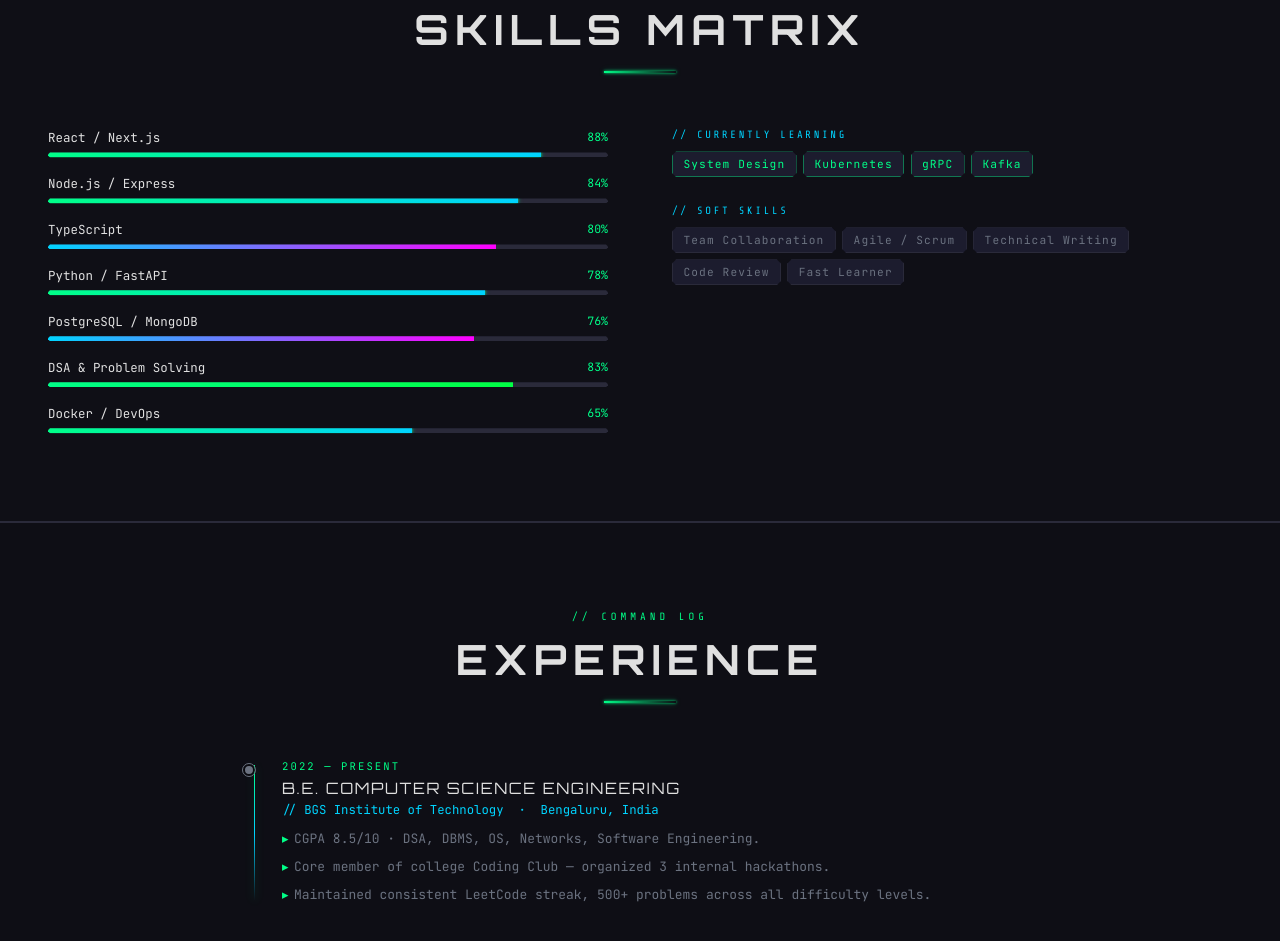
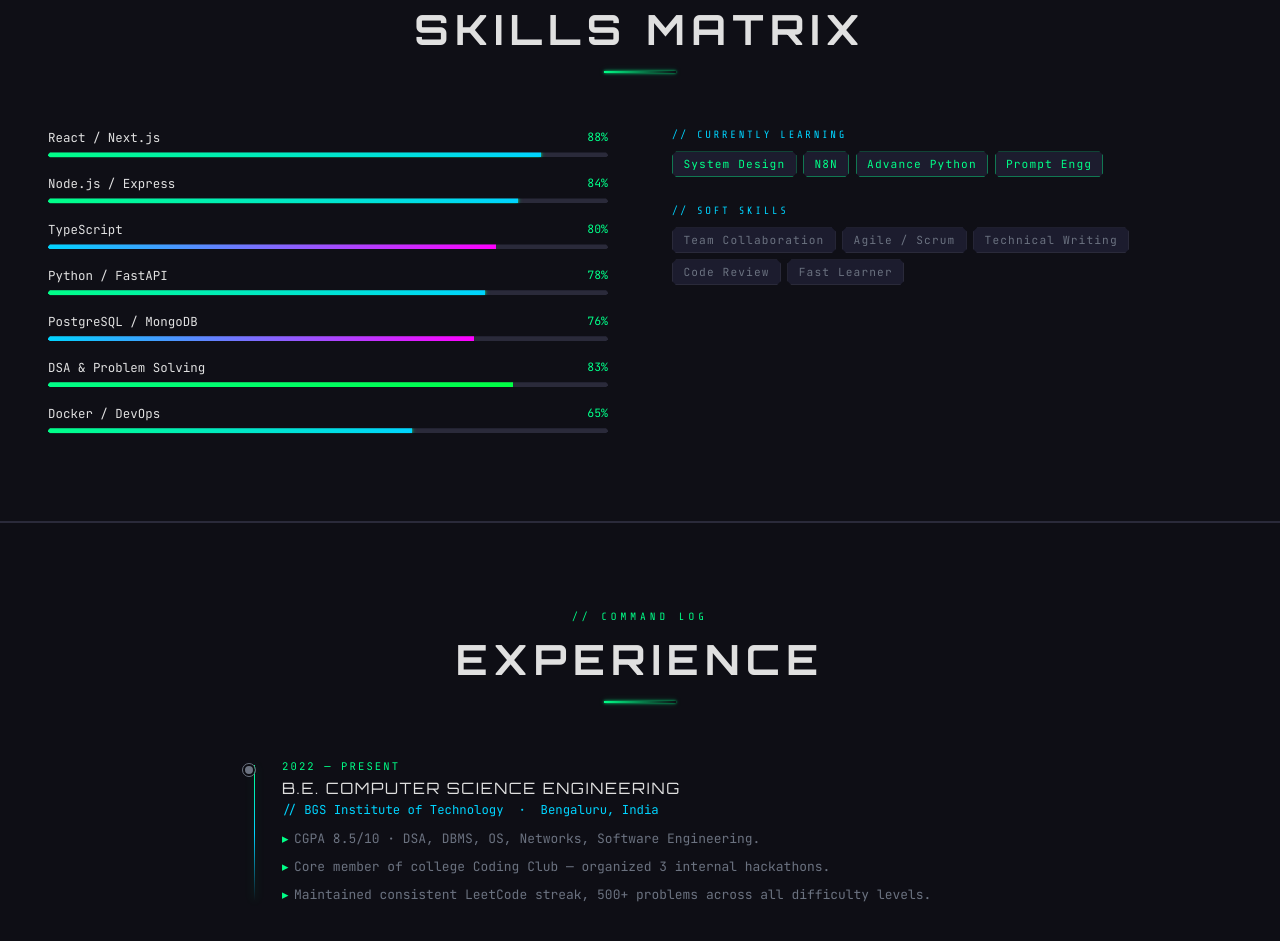
Before and after one commit to Cody2004-404/Personal_Hub, a plain HTML site: page index.html in a window 1280 px wide. Shown: the part 1798-2739 px from the top of the page. Drawn offline with nearby package versions, Linux system fonts and the light colour scheme.

Commit message:
Updated again

```diff
--- a/index.html
+++ b/index.html
@@ -1815,9 +1815,11 @@
                     <div class="chips">
                         <span class="chip" style="border-color:rgba(0,255,136,.4);color:var(--accent)">System
                             Design</span>
-                        <span class="chip" style="border-color:rgba(0,255,136,.4);color:var(--accent)">Kubernetes</span>
-                        <span class="chip" style="border-color:rgba(0,255,136,.4);color:var(--accent)">gRPC</span>
-                        <span class="chip" style="border-color:rgba(0,255,136,.4);color:var(--accent)">Kafka</span>
+                        <span class="chip" style="border-color:rgba(0,255,136,.4);color:var(--accent)">N8N</span>
+                        <span class="chip" style="border-color:rgba(0,255,136,.4);color:var(--accent)">Advance
+                            Python</span>
+                        <span class="chip" style="border-color:rgba(0,255,136,.4);color:var(--accent)">Prompt
+                            Engg</span>
                     </div>
                 </div>
 
```
